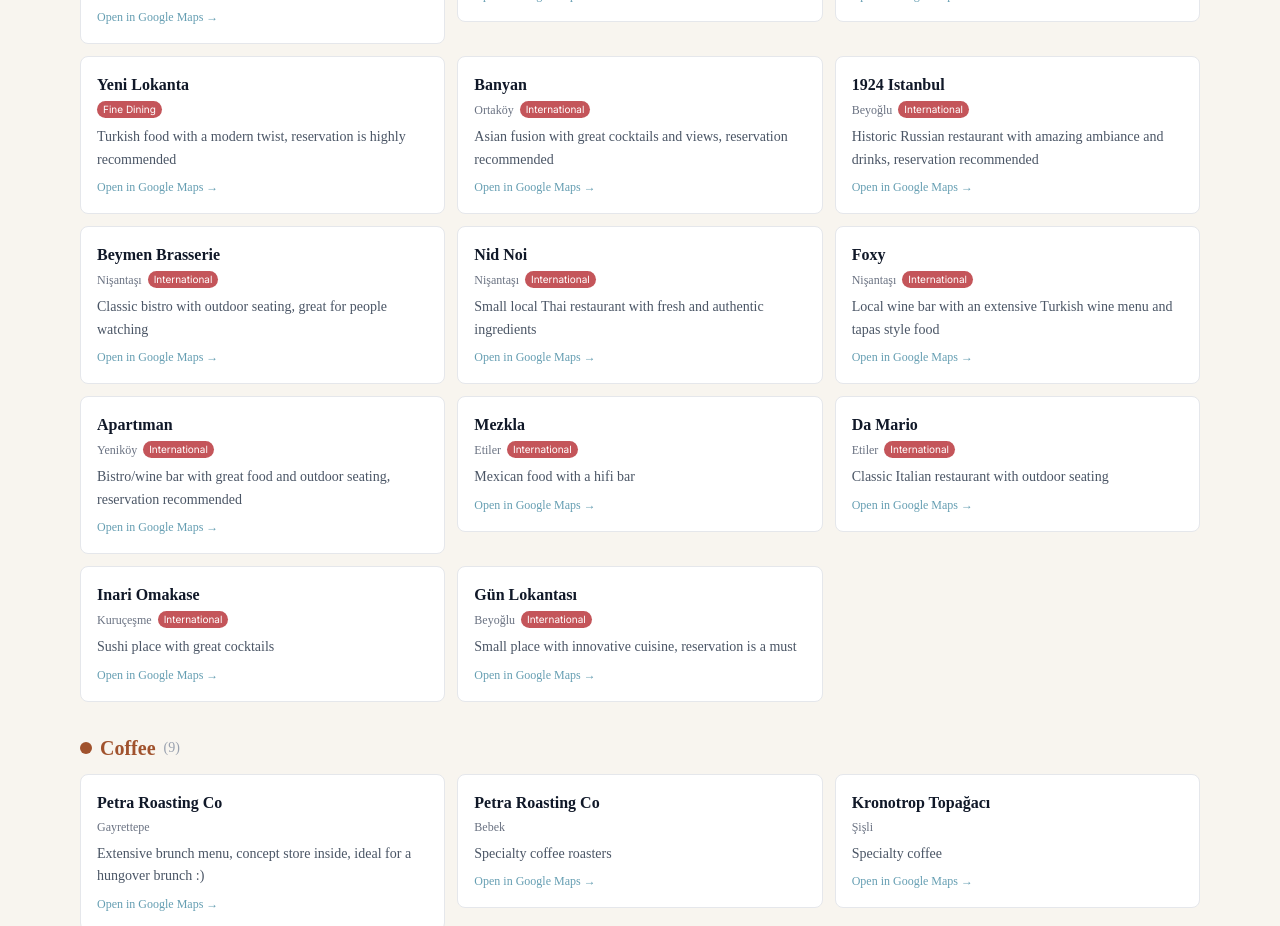
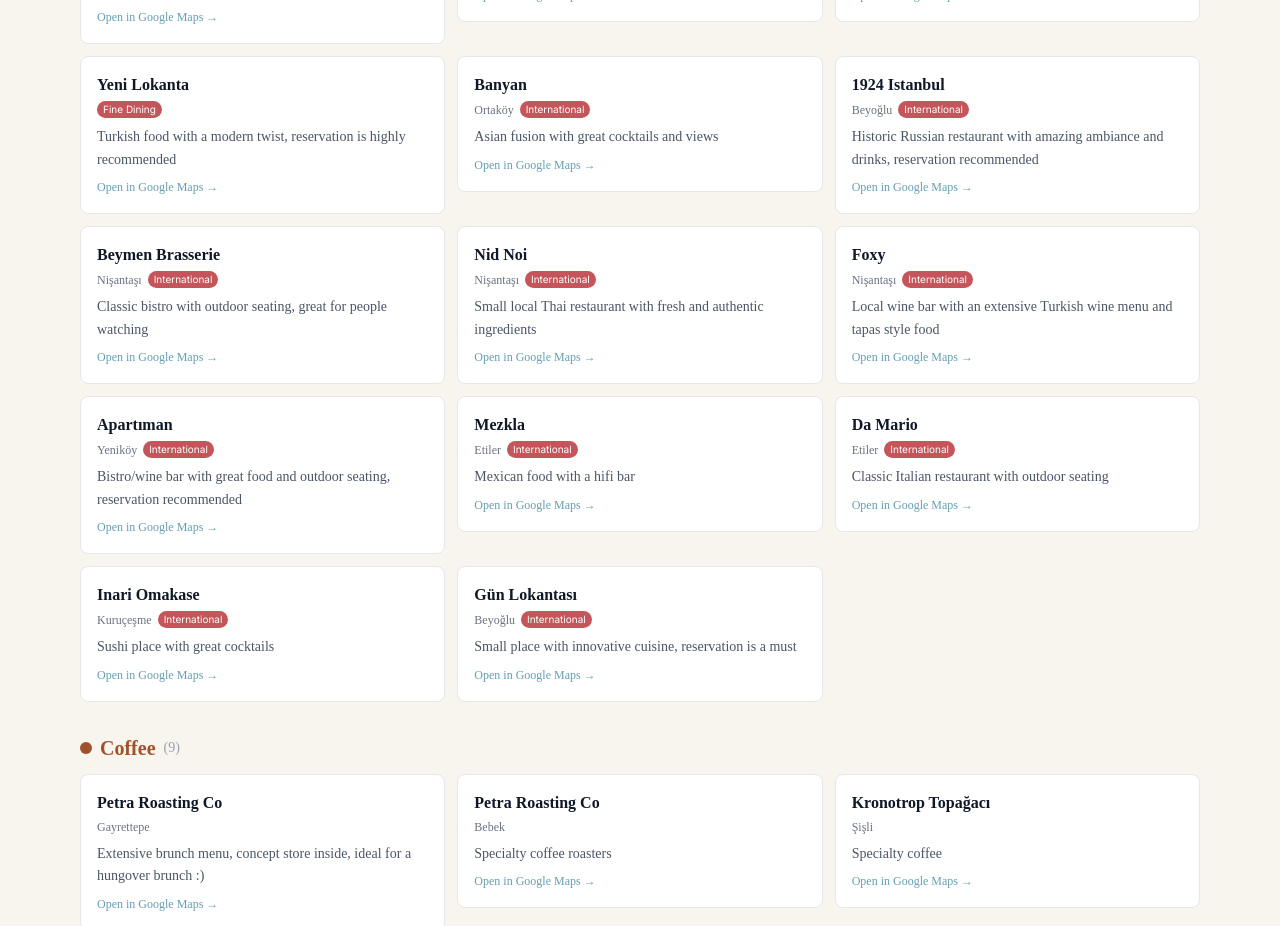
Before and after one commit to cbrossar/aliandcole, a Next.js app: page /explore in a window 1280 px wide. Shown: the part 3180-4106 px from the top of the page. Built offline with nearby package versions, Linux system fonts and the light colour scheme; a web font is replaced by a local one.

Commit message:
Remove reservation note from Banyan description
https://claude.ai/code/session_016j3qY3g6xXdR4pGUvkZKVu

```diff
--- a/app/explore/data.ts
+++ b/app/explore/data.ts
@@ -415,7 +415,7 @@ export const places: Place[] = [
     name: "Banyan",
     neighborhood: "Ortaköy",
     description:
-      "Asian fusion with great cocktails and views, reservation recommended",
+      "Asian fusion with great cocktails and views",
     category: "dinner",
     subcategory: "International",
     lat: 41.047707,
```
